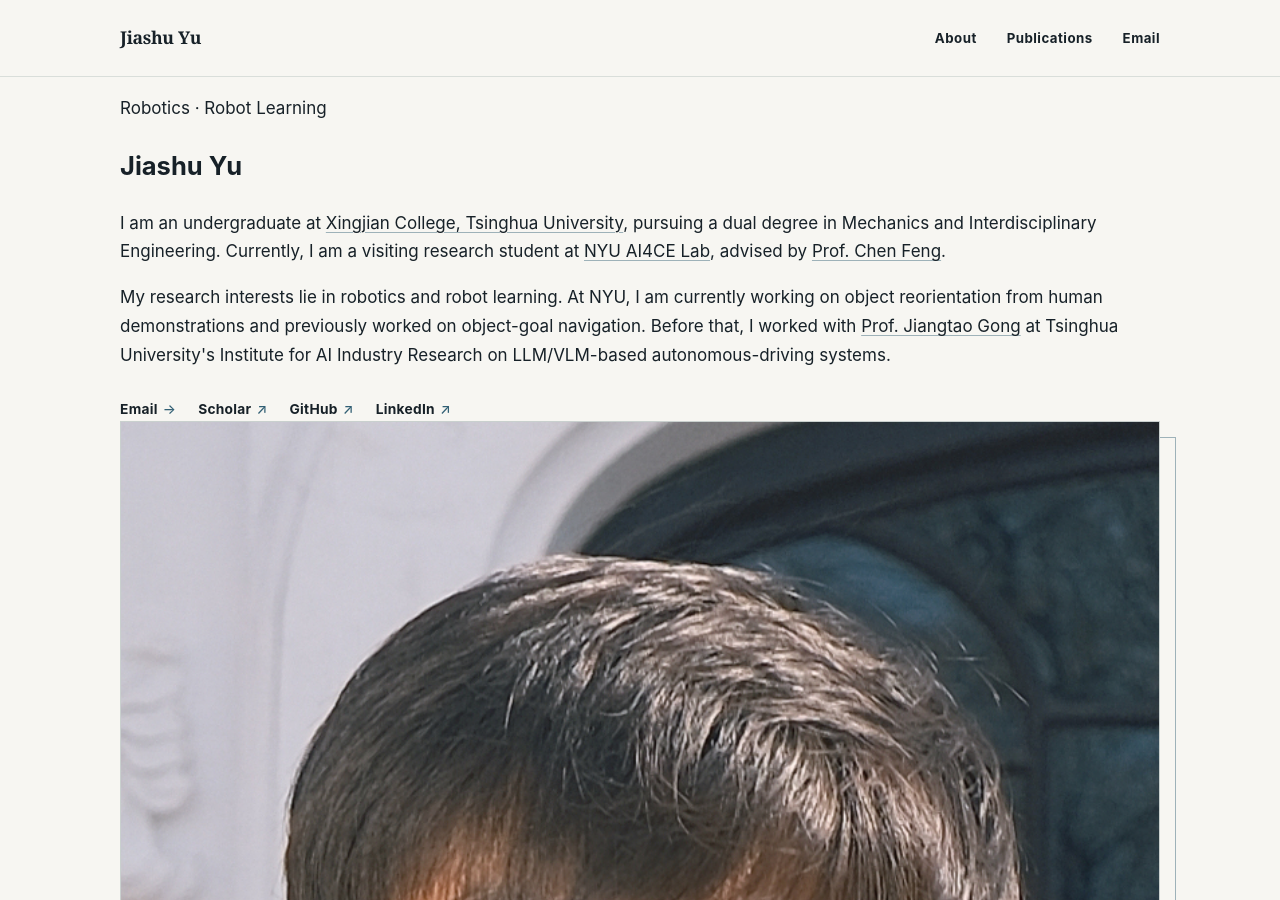
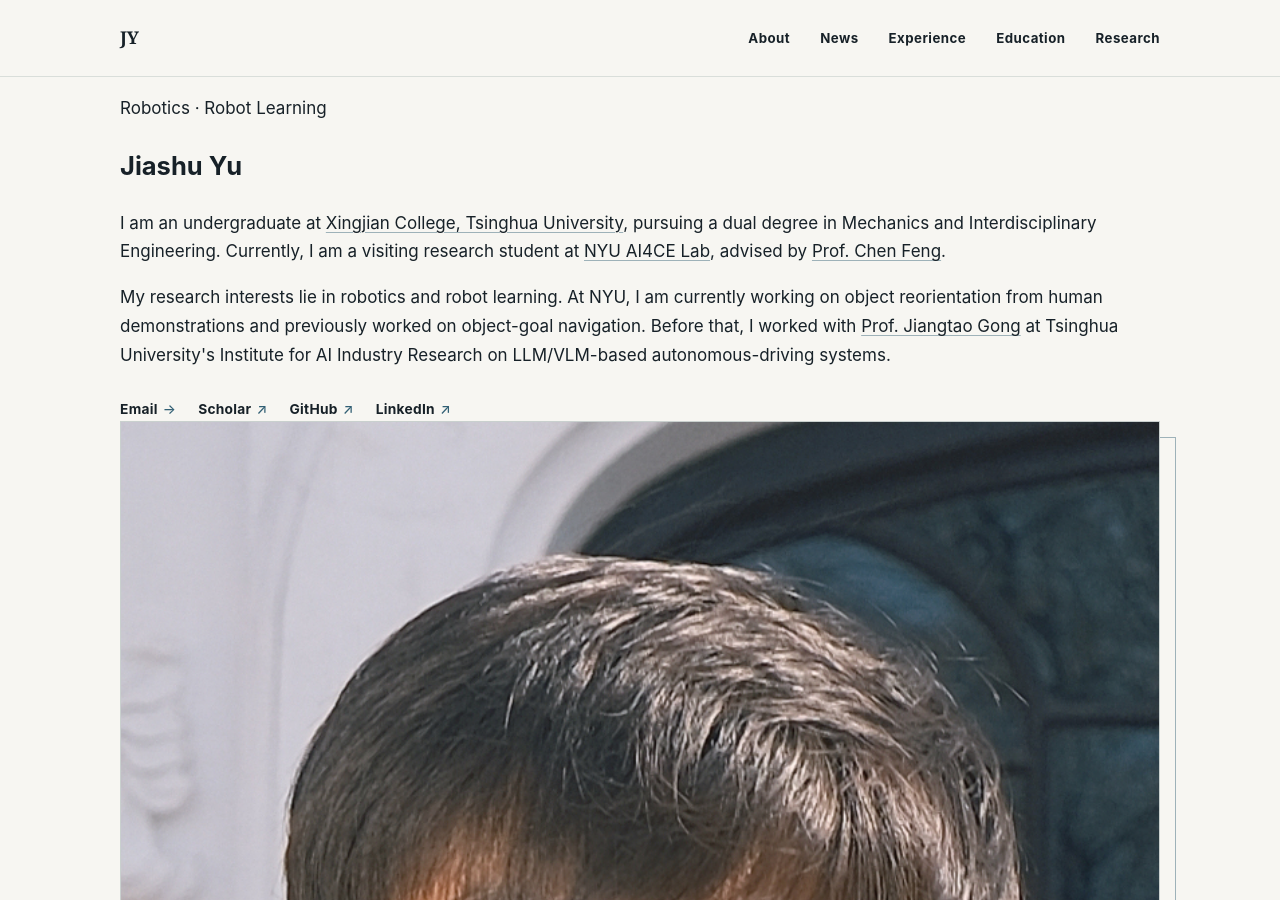
Before and after one commit to Jiashu-Yu/Jiashu-Yu.github.io, a Jekyll site: the page built from _pages/about.md, in a window 1280 px wide and 900 px high. Built offline with Jekyll 4.4.1, drawn with Linux system fonts in a browser that asks for light colours; some of the changed text lies outside the part shown.

Commit message:
Refine homepage navigation shell

```diff
--- a/_layouts/research-home.html
+++ b/_layouts/research-home.html
@@ -3,7 +3,7 @@
   <head>
     <meta charset="utf-8">
     <meta name="viewport" content="width=device-width, initial-scale=1">
-    <meta name="theme-color" content="#f7f6f2">
+    <meta name="theme-color" content="#f4f7f7">
     <title>{{ page.title | default: site.title }}</title>
     <meta name="description" content="{{ page.description | default: site.description | strip_newlines | escape }}">
     <link rel="canonical" href="{{ page.url | absolute_url }}">
@@ -14,11 +14,13 @@
 
     <header class="site-header">
       <div class="shell header-inner">
-        <a class="wordmark" href="{{ '/' | relative_url }}" aria-label="Jiashu Yu, home">Jiashu Yu</a>
+        <a class="wordmark" href="{{ '/' | relative_url }}" aria-label="Jiashu Yu, home">JY</a>
         <nav class="site-nav" aria-label="Primary navigation">
           <a href="#about">About</a>
-          <a href="#publications">Publications</a>
-          <a href="mailto:{{ site.author.email }}">Email</a>
+          <a href="#news">News</a>
+          <a href="#experience">Experience</a>
+          <a href="#education">Education</a>
+          <a href="#research">Research</a>
         </nav>
       </div>
     </header>
```
Also changed, not shown: other parts of _layouts/research-home.html (+1 -1 lines).
